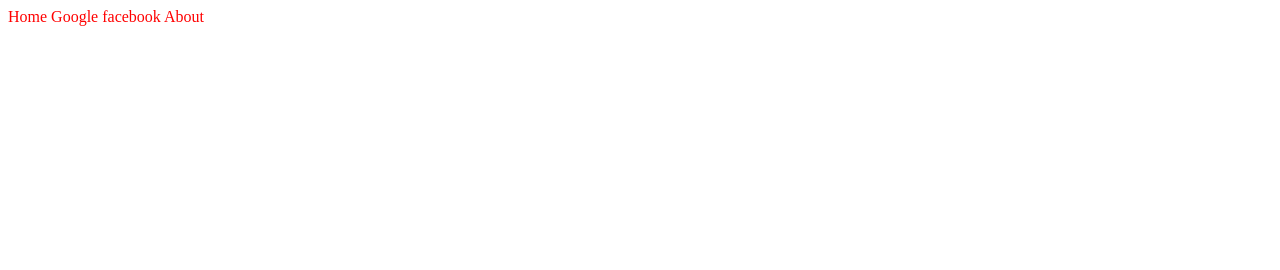
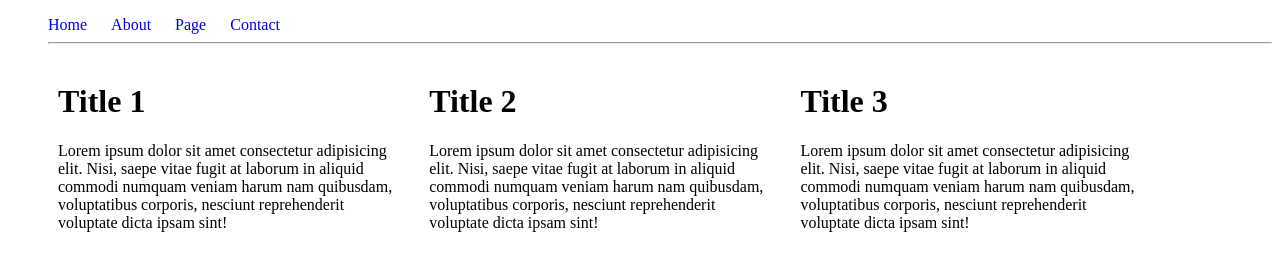
Before and after one commit to ArmZaDev/Learn-HTML5-CSS3_Basic, a plain HTML site: page CSS3/test1.html in a window 1280 px wide. Drawn offline with Linux system fonts and the light colour scheme.

Commit message:
inline , block , inline-block

```diff
--- a/CSS3/test1.html
+++ b/CSS3/test1.html
@@ -7,31 +7,54 @@
     <title>CSS3</title>
     <link rel="stylesheet" href="style.css">
     <style>
-        a{
+        li{
+            display: inline;
+        }
+        li a{
+            padding-right: 20px;
+        }
+
+        a:link{
             text-decoration: none;
         }
-        a:link{
-            color: red;
-        }
-        a:visited{
-            color: black;
-        }
-        a:hover{
-            text-decoration: underline;
-            background-color: yellow;
-            color: black;
-        }
-        a:active{
-            background-color: blue;
-            color: red;
+        .box{
+            width: 30%;
+            box-sizing: border-box;
+            display: inline-block;
+            padding: 10px;
+            background-color: antiquewhites;
         }
     </style>
 </head>
 <body>
-    <a href="/home">Home</a>
-    <a href="http://google.com">Google</a>
-    <a href="http://facebook.com">facebook</a>
-    <a href="#">About</a>
+    <ul>
+        <li><a href="#">Home</a></li>
+        <li><a href="#">About</a></li>
+        <li><a href="#">Page</a></li>
+        <li><a href="#">Contact</a></li>
+        <hr>
+        <div class="box">
+            <h1>Title 1</h1>
+            <p>Lorem ipsum dolor sit amet consectetur adipisicing elit. Nisi,
+                saepe vitae fugit at laborum in aliquid commodi numquam veniam harum nam quibusdam,
+                voluptatibus corporis, nesciunt reprehenderit voluptate dicta ipsam sint!
+            </p>
+        </div>
+        <div class="box">
+            <h1>Title 2</h1>
+            <p>Lorem ipsum dolor sit amet consectetur adipisicing elit. Nisi,
+                saepe vitae fugit at laborum in aliquid commodi numquam veniam harum nam quibusdam,
+                voluptatibus corporis, nesciunt reprehenderit voluptate dicta ipsam sint!
+            </p>
+        </div>
+        <div class="box">
+            <h1>Title 3</h1>
+            <p>Lorem ipsum dolor sit amet consectetur adipisicing elit. Nisi,
+                saepe vitae fugit at laborum in aliquid commodi numquam veniam harum nam quibusdam,
+                voluptatibus corporis, nesciunt reprehenderit voluptate dicta ipsam sint!
+            </p>
+        </div>
+    </ul>
 
 </body>
 </html>
```
